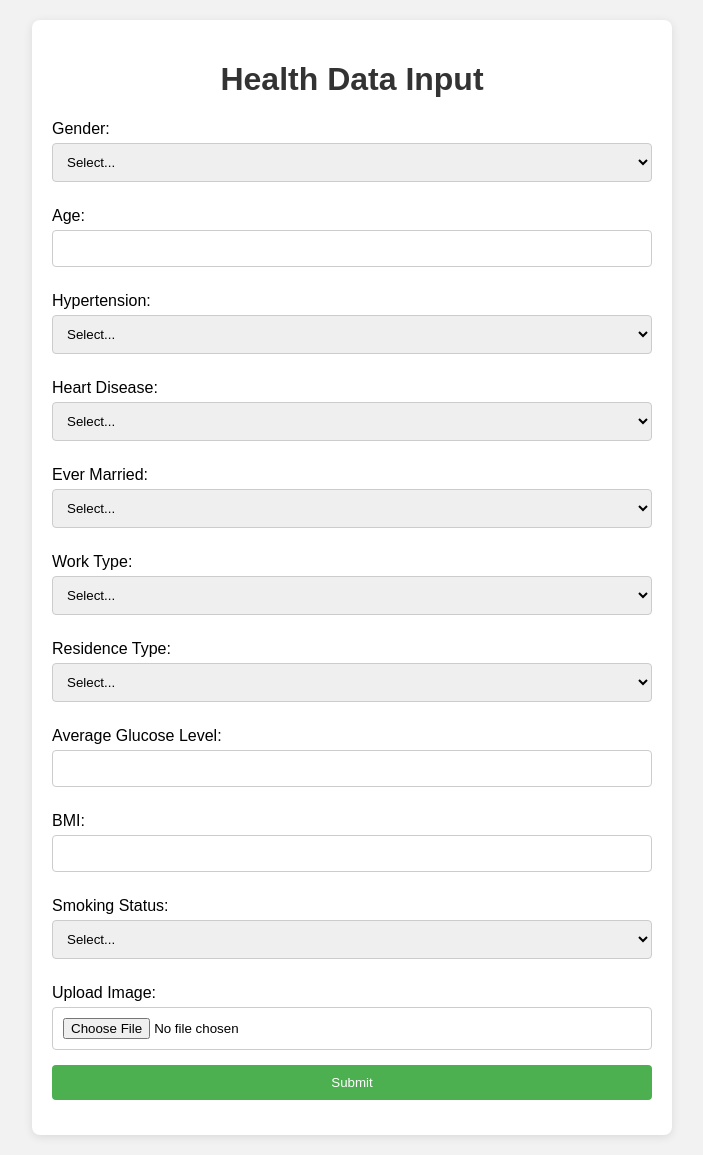
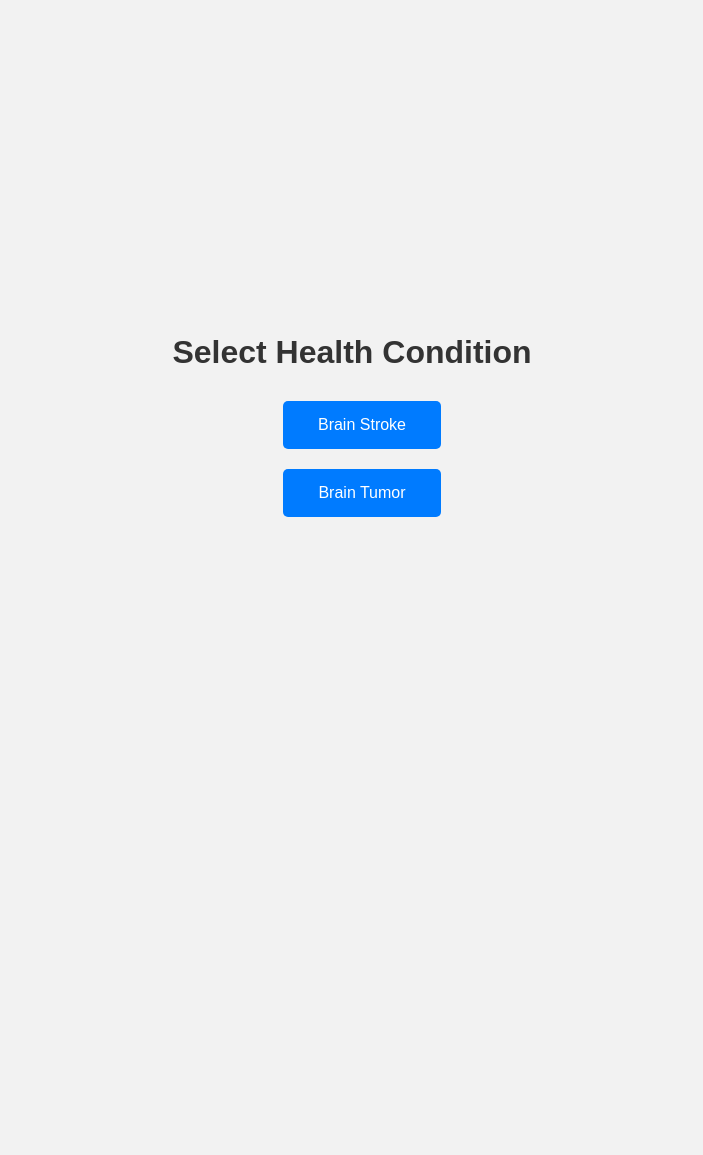
Before and after one commit to brijesh-0/BrianStrokeTumor-Detection, a Flask app: page / in a window 1280 px wide. Shown: the whole page, without its empty margins (288-991 px from the left). After the commit the page ends 517 px from the top, so only its background shows below. Run offline with Flask 3, Linux system fonts and the light colour scheme; parts of the project's set-up code (start-up, migrations or seed data) failed here and were passed over.

Commit message:
fronted updated to support image models

```diff
--- a/website/app.html
+++ b/website/app.html
@@ -73,8 +73,8 @@
                 <option value=2>Formerly Smoked</option>
             </select>
 
-            <label for="image_upload">Upload Image:</label>
-            <input type="file" id="image_upload" name="image_upload" accept="image/*" required>
+            <!-- <label for="image_upload">Upload Image:</label>
+            <input type="file" id="image_upload" name="image_upload" accept="image/*" required> -->
 
             <button type="submit">Submit</button>
         </form>
--- a/website/app.py
+++ b/website/app.py
@@ -13,10 +13,16 @@ CORS(app)
 
 @app.route('/')
 def home():
-    return render_template('index.html')
+    return render_template('landing.html')
 
-@app.route('/submit', methods=['POST'])
-def submit():
+# Returns the form page
+@app.route('/BrainStrokeForm')
+def BrainStrokeForm():
+    return render_template('BrainStrokeForm.html')
+
+# Form submit button calls this
+@app.route('/BrainStrokePredict', methods=['POST'])
+def BrainStrokePredict():
     # Extract data from the request
     gender = int(request.form.get('gender'))  # Convert gender to int
     age = int(request.form.get('age'))  # Age as int
@@ -47,5 +53,33 @@ def submit():
 
     return jsonify({"prediction": message, "message": "Data received successfully!"}), 200
 
+@app.route('/BrainStrokeImageForm')
+def BrainStrokeImageForm():
+    return render_template('BrainStrokeImageForm.html')
+
+
+@app.route('/BrainStrokeImageResult', methods=['POST'])
+def BrainStrokeImageResult():
+    if 'image' not in request.files:
+        return jsonify({"prediction": "No image uploaded."}), 400
+
+    image_file = request.files['image']
+
+    # Save the image to the 'upload' folder
+    upload_folder = 'upload'
+    os.makedirs(upload_folder, exist_ok=True)  # Create folder if it doesn't exist
+    image_path = os.path.join(upload_folder, image_file.filename)
+    image_file.save(image_path)
+
+    # Process the image and make a prediction
+    #prediction = your_prediction_function(image_path)  # Replace with your model's prediction logic
+
+    return jsonify({"prediction": "Dummy baka"})
+
+
+@app.route('/BrainTumorForm')
+def BrainTumorForm():
+    return render_template('/BrainTumorForm.html')
+
 if __name__ == '__main__':
     app.run(debug=True)
--- a/website/static/script.js
+++ b/website/static/script.js
@@ -3,7 +3,7 @@ document.getElementById('health-form').addEventListener('submit', function(event
 
     const formData = new FormData(event.target);
 
-    fetch('http://localhost:5000/submit', {
+    fetch('http://localhost:5000/BrainStrokePredict', {
         method: 'POST',
         body: formData
     })
@@ -19,8 +19,9 @@ document.getElementById('health-form').addEventListener('submit', function(event
         resultDiv.className = 'result';
         resultDiv.innerHTML = `
             <h2>Prediction Result</h2>
-            <p>${JSON.stringify(data.prediction)}</p>
+            <p>${data.prediction}</p>
             <p>${data.message}</p>
+            <a href="/BrainStrokeImageForm"><button class="button">Upload CT Scan</button></a>
         `;
 
         // Append the result to the container
--- a/website/templates/index.html
+++ b/website/templates/BrainStrokeForm.html
@@ -73,8 +73,8 @@
                 <option value=2>Formerly Smoked</option>
             </select>
 
-            <label for="image_upload">Upload Image:</label>
-            <input type="file" id="image_upload" name="image_upload" accept="image/*" required>
+            <!-- <label for="image_upload">Upload Image:</label>
+            <input type="file" id="image_upload" name="image_upload" accept="image/*" required> -->
 
             <button type="submit">Submit</button>
         </form>
--- /dev/null
+++ b/website/templates/landing.html
@@ -0,0 +1,41 @@
+<!DOCTYPE html>
+<html lang="en">
+<head>
+    <meta charset="UTF-8">
+    <meta name="viewport" content="width=device-width, initial-scale=1.0">
+    <title>Health Condition Selector</title>
+    <link rel="stylesheet" href="{{ url_for('static', filename='styles.css') }}">
+    <style>
+        body {
+            display: flex;
+            flex-direction: column;
+            align-items: center;
+            justify-content: center;
+            height: 100vh;
+            font-family: Arial, sans-serif;
+        }
+        h1 {
+            margin-bottom: 20px;
+        }
+        .button {
+            padding: 15px 25px;
+            font-size: 16px;
+            margin: 10px;
+            cursor: pointer;
+            border: none;
+            border-radius: 5px;
+            color: white;
+            background-color: #007bff;
+            transition: background-color 0.3s;
+        }
+        .button:hover {
+            background-color: #0056b3;
+        }
+    </style>
+</head>
+<body>
+    <h1>Select Health Condition</h1>
+    <a href="/BrainStrokeForm"><button class="button">Brain Stroke</button></a>
+    <a href="/BrainTumorForm"><button class="button">Brain Tumor</button></a>
+</body>
+</html>
```
Also changed, not shown: website/templates/BrainStrokeImageForm.html (added, +66 -0 lines), website/templates/BrainTumorForm.html (added, +70 -0 lines).
